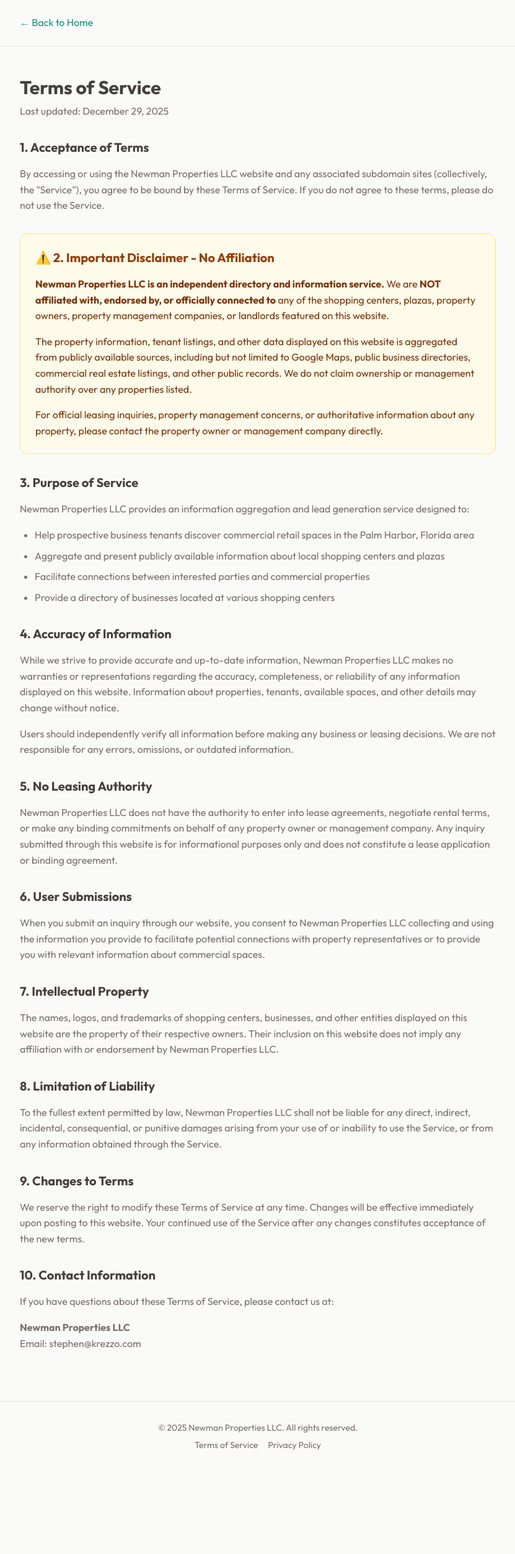
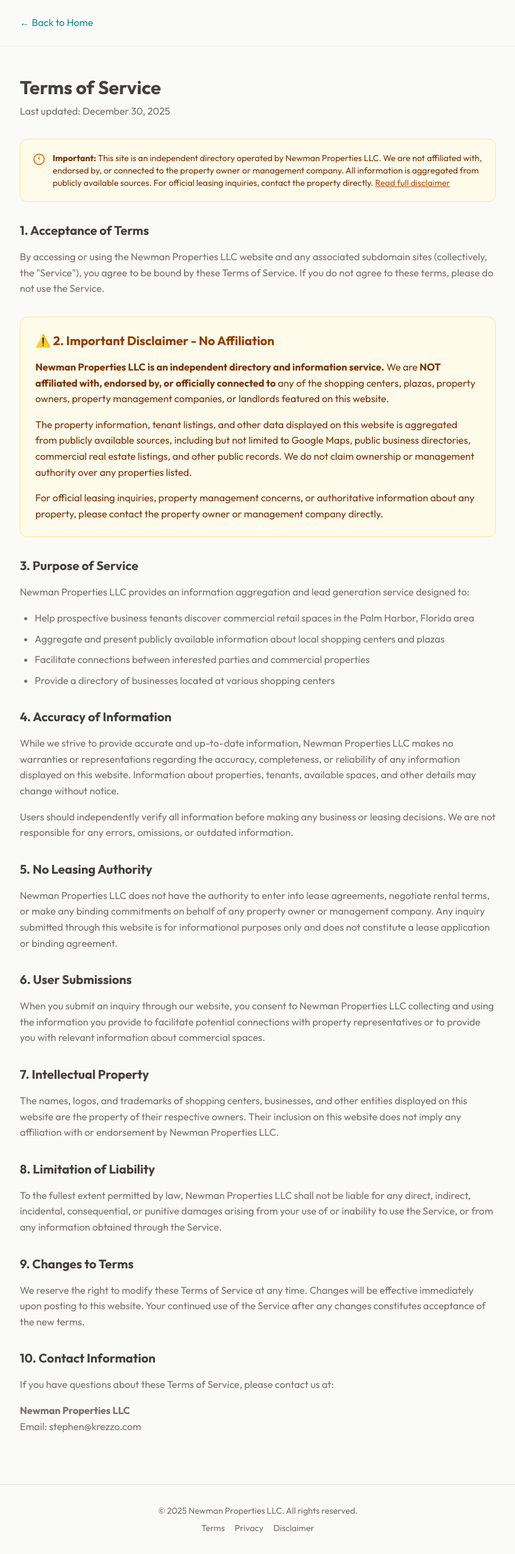
Before and after one commit to stephennewman/newmanpropertiesllc, a Next.js app: page /terms in a window 1280 px wide. Shown: the whole page at 62% size, without its empty margins (224-1055 px from the left). Before the commit the page ends 2374 px from the top, so only its background shows below. Built offline with nearby package versions, Linux system fonts and the light colour scheme.

Commit message:
Add disclaimer notice to Terms, Privacy pages and all footers

```diff
--- a/app/components/plaza/DataSourceFooter.tsx
+++ b/app/components/plaza/DataSourceFooter.tsx
@@ -37,13 +37,19 @@
               href="/terms"
               className="text-white/50 hover:text-white/80 underline text-sm"
             >
-              Terms of Service
+              Terms
             </Link>
             <Link
               href="/privacy"
               className="text-white/50 hover:text-white/80 underline text-sm"
             >
-              Privacy Policy
+              Privacy
+            </Link>
+            <Link
+              href="/disclaimer"
+              className="text-white/50 hover:text-white/80 underline text-sm"
+            >
+              Disclaimer
             </Link>
           </div>
 
--- a/app/privacy/page.tsx
+++ b/app/privacy/page.tsx
@@ -1,5 +1,6 @@
 import { Metadata } from "next";
 import Link from "next/link";
+import { AlertCircle } from "lucide-react";
 
 export const metadata: Metadata = {
   title: "Privacy Policy | Newman Properties LLC",
@@ -20,7 +21,20 @@
       <main className="py-12 px-4">
         <div className="max-w-3xl mx-auto prose prose-slate">
           <h1 className="text-3xl font-bold text-[var(--foreground)] mb-2">Privacy Policy</h1>
-          <p className="text-[var(--foreground-muted)] mb-8">Last updated: December 29, 2025</p>
+          <p className="text-[var(--foreground-muted)] mb-8">Last updated: December 30, 2025</p>
+
+          {/* Disclaimer Notice */}
+          <div className="bg-amber-50 border border-amber-200 rounded-xl p-5 mb-8 not-prose">
+            <div className="flex items-start gap-3">
+              <AlertCircle className="w-5 h-5 text-amber-600 flex-shrink-0 mt-0.5" />
+              <p className="text-sm text-amber-900">
+                <strong>Important:</strong> This site is an independent directory operated by Newman Properties LLC.
+                We are not affiliated with, endorsed by, or connected to the property owner or management company.
+                All information is aggregated from publicly available sources. For official leasing inquiries,
+                contact the property directly. <Link href="/disclaimer" className="text-amber-700 underline hover:text-amber-900">Read full disclaimer</Link>
+              </p>
+            </div>
+          </div>
 
           <section className="mb-8">
             <h2 className="text-xl font-bold text-[var(--foreground)] mb-4">1. Introduction</h2>
@@ -181,8 +195,9 @@
         <div className="max-w-3xl mx-auto text-center text-sm text-[var(--foreground-muted)]">
           <p>© 2025 Newman Properties LLC. All rights reserved.</p>
           <div className="mt-2 space-x-4">
-            <Link href="/terms" className="hover:text-[var(--foreground)]">Terms of Service</Link>
-            <Link href="/privacy" className="hover:text-[var(--foreground)]">Privacy Policy</Link>
+            <Link href="/terms" className="hover:text-[var(--foreground)]">Terms</Link>
+            <Link href="/privacy" className="hover:text-[var(--foreground)]">Privacy</Link>
+            <Link href="/disclaimer" className="hover:text-[var(--foreground)]">Disclaimer</Link>
           </div>
         </div>
       </footer>
--- a/app/terms/page.tsx
+++ b/app/terms/page.tsx
@@ -1,5 +1,6 @@
 import { Metadata } from "next";
 import Link from "next/link";
+import { AlertCircle } from "lucide-react";
 
 export const metadata: Metadata = {
   title: "Terms of Service | Newman Properties LLC",
@@ -20,7 +21,20 @@
       <main className="py-12 px-4">
         <div className="max-w-3xl mx-auto prose prose-slate">
           <h1 className="text-3xl font-bold text-[var(--foreground)] mb-2">Terms of Service</h1>
-          <p className="text-[var(--foreground-muted)] mb-8">Last updated: December 29, 2025</p>
+          <p className="text-[var(--foreground-muted)] mb-8">Last updated: December 30, 2025</p>
+
+          {/* Disclaimer Notice */}
+          <div className="bg-amber-50 border border-amber-200 rounded-xl p-5 mb-8 not-prose">
+            <div className="flex items-start gap-3">
+              <AlertCircle className="w-5 h-5 text-amber-600 flex-shrink-0 mt-0.5" />
+              <p className="text-sm text-amber-900">
+                <strong>Important:</strong> This site is an independent directory operated by Newman Properties LLC.
+                We are not affiliated with, endorsed by, or connected to the property owner or management company.
+                All information is aggregated from publicly available sources. For official leasing inquiries,
+                contact the property directly. <Link href="/disclaimer" className="text-amber-700 underline hover:text-amber-900">Read full disclaimer</Link>
+              </p>
+            </div>
+          </div>
 
           <section className="mb-8">
             <h2 className="text-xl font-bold text-[var(--foreground)] mb-4">1. Acceptance of Terms</h2>
@@ -140,8 +154,9 @@
         <div className="max-w-3xl mx-auto text-center text-sm text-[var(--foreground-muted)]">
           <p>© 2025 Newman Properties LLC. All rights reserved.</p>
           <div className="mt-2 space-x-4">
-            <Link href="/terms" className="hover:text-[var(--foreground)]">Terms of Service</Link>
-            <Link href="/privacy" className="hover:text-[var(--foreground)]">Privacy Policy</Link>
+            <Link href="/terms" className="hover:text-[var(--foreground)]">Terms</Link>
+            <Link href="/privacy" className="hover:text-[var(--foreground)]">Privacy</Link>
+            <Link href="/disclaimer" className="hover:text-[var(--foreground)]">Disclaimer</Link>
           </div>
         </div>
       </footer>
```
